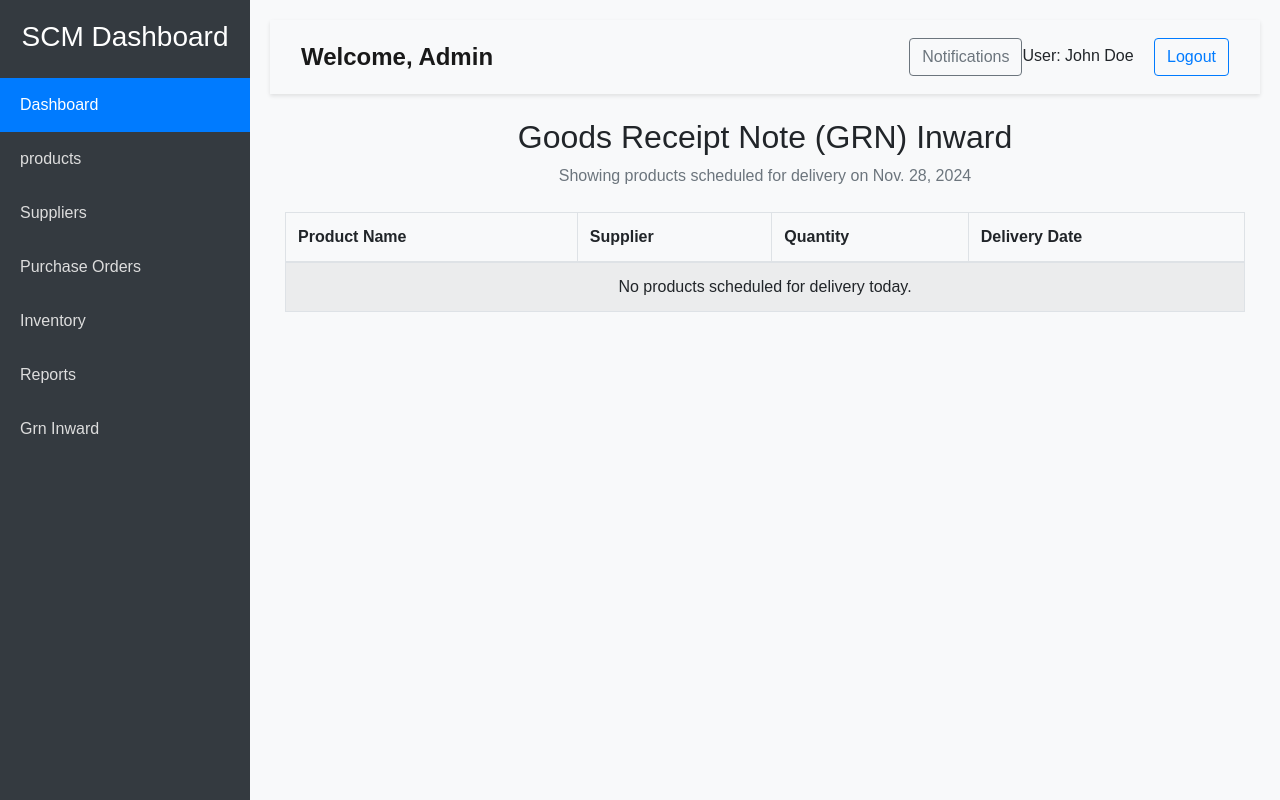
After one commit to Rapolu27/supply_chain_management, a Django app: page /grn-inward in a window 1280 px wide. The commit adds this page. Run offline with Django 3.2, Linux system fonts and the light colour scheme; data comes from the database, SQL or seed files in the repository; some libraries are stand-ins or nearby versions.

Commit message:
added grn inward

```diff
--- a/scm/views.py
+++ b/scm/views.py
@@ -6,8 +6,10 @@ from .forms import SupplierForm, ProductForm, PurchaseOrderForm
 from scm_core.inventory_threshold import get_out_of_range_products, create_auto_purchase_orders
 from scm_core import data_helper
 from scm_core import reports_helper
-
-from datetime import datetime, timedelta
+import requests
+import json
+from django.http import JsonResponse
+from datetime import datetime,date,timedelta
 
 
 # Create your views here.
@@ -186,10 +188,33 @@ def reports_view(request):
     return render(request, "reports/dashboard.html", context)
 
 
-from django import template
+def grn_inward_view(request):
+    today = date.today()
 
-register = template.Library()
+    # Fetch all purchase orders for today with status 'pending'
+    purchase_orders = PurchaseOrder.objects.filter(
+        status='pending', delivery_date=today
+    ).select_related('product')
 
-@register.filter
-def to_range(value):
-    return range(1, value + 1)
+    context = {
+        'purchase_orders': purchase_orders,
+        'today': today,
+    }
+    return render(request, 'product/grn_inward.html', context)
+
+def trigger_grn_inward_view(request):
+    url = "https://s01swrn1lk.execute-api.ap-south-1.amazonaws.com/Staging/process-purchaseorders"
+    response = requests.post(url)
+    print('response: ', response)
+    if response.status_code == 200:
+        return JsonResponse({
+                'status': 'success',
+                'message': 'Lambda function executed successfully.',
+                'data': response.json(),
+            })
+    else:
+        print("Failed:", response.status_code, response.text)
+    return JsonResponse({
+                'status': 'error',
+                'message': response.text,
+    })
--- a/supply_chain_management/urls.py
+++ b/supply_chain_management/urls.py
@@ -24,6 +24,8 @@ urlpatterns = [
     path('supplier/', include('scm.supplier_urls')),
     path('product/', include('scm.product_urls')),
     path('purchaseorder/',include('scm.order_urls')),
-     path("reports", views.reports_view, name="reports_dashboard"),
+    path("reports", views.reports_view, name="reports_dashboard"),
+    path('grn-inward', views.grn_inward_view,name='grn_inward'),
+    path('trigger-grn-inward', views.trigger_grn_inward_view,name='trigger_grn_lambda'),
     path('inventory', views.auto_generate_purchase_orders,name='auto_generate_purchase_orders')
 ]
--- a/templates/order/delete.html
+++ b/templates/order/delete.html
@@ -13,7 +13,7 @@
     <a href="/purchaseorder/list" class="active">Orders</a>
     <a href="/inventory">Inventory</a>
     <a href="/reports">Reports</a>
-    <a href="#">Settings</a>
+    <a href="/grn-inward">Grn Inward</a>
 </div>
 
 {% endblock %}
--- a/templates/order/form.html
+++ b/templates/order/form.html
@@ -13,7 +13,7 @@
     <a href="/purchaseorder/list" class="active">Orders</a>
     <a href="/inventory">Inventory</a>
     <a href="/reports">Reports</a>
-    <a href="#">Settings</a>
+    <a href="/grn-inward">Grn Inward</a>
 </div>
 
 {% endblock %}
--- a/templates/order/inventory.html
+++ b/templates/order/inventory.html
@@ -13,7 +13,7 @@
     <a href="/purchaseorder/list" >Orders</a>
     <a href="/inventory" class="active">Inventory</a>
     <a href="/reports">Reports</a>
-    <a href="#">Settings</a>
+    <a href="/grn-inward">Grn Inward</a>
 </div>
 
 {% endblock %}
--- a/templates/order/list.html
+++ b/templates/order/list.html
@@ -13,7 +13,7 @@
     <a href="/purchaseorder/list" class="active" >Orders</a>
     <a href="/inventory" >Inventory</a>
     <a href="/reports">Reports</a>
-    <a href="#">Settings</a>
+    <a href="/grn-inward">Grn Inward</a>
 </div>
 
 {% endblock %}
--- a/templates/product/delete.html
+++ b/templates/product/delete.html
@@ -13,7 +13,7 @@
     <a href="/purchaseorder/list">Orders</a>
     <a href="/inventory">Inventory</a>
     <a href="reports">Reports</a>
-    <a href="#">Settings</a>
+    <a href="/grn-inward">Grn Inward</a>
 </div>
 
 {% endblock %}
--- a/templates/product/form.html
+++ b/templates/product/form.html
@@ -13,7 +13,7 @@
     <a href="/purchaseorder/list">Orders</a>
     <a href="/inventory">Inventory</a>
     <a href="reports">Reports</a>
-    <a href="#">Settings</a>
+    <a href="/grn-inward">Grn Inward</a>
 </div>
 
 {% endblock %}
--- /dev/null
+++ b/templates/product/grn_inward.html
@@ -0,0 +1,79 @@
+{% extends 'user/base.html' %}
+
+{% block title %}Dashboard{% endblock %}
+
+{% block sidebar %}
+<div class="sidebar">
+    <div class="sidebar-header text-center mb-4">
+        <h3>SCM Dashboard</h3>
+    </div>
+    <a href="/user/dashboard" class="active">Dashboard</a>
+    <a href="/product/list">products</a>
+    <a href="/supplier/list">Suppliers</a>
+    <a href="/purchaseorder/list">Purchase Orders</a>
+    <a href="/inventory">Inventory</a>
+    <a href="/reports">Reports</a>
+    <a href="/grn-inward">Grn Inward</a>
+</div>
+
+{% endblock %}
+
+{% block content %}
+<!-- Dashboard Cards -->
+<div class="container-fluid">
+    <h2 class="text-center">Goods Receipt Note (GRN) Inward</h2>
+    <p class="text-muted text-center">Showing products scheduled for delivery on {{ today }}</p>
+
+    <table class="table table-bordered table-striped mt-4">
+        <thead>
+            <tr>
+                <th>Product Name</th>
+                <th>Supplier</th>
+                <th>Quantity</th>
+                <th>Delivery Date</th>
+            </tr>
+        </thead>
+        <tbody>
+            {% for order in purchase_orders %}
+            <tr>
+                <td>{{ order.product.name }}</td>
+                <td>{{ order.product.supplier.name }}</td>
+                <td>{{ order.quantity }}</td>
+                <td>{{ order.delivery_date }}</td>
+            </tr>
+            {% empty %}
+            <tr>
+                <td colspan="4" class="text-center">No products scheduled for delivery today.</td>
+            </tr>
+            {% endfor %}
+        </tbody>
+    </table>
+
+    {% if purchase_orders %}
+    <div class="text-center">
+        <button id="trigger-grn" class="btn btn-primary">GRN Inward</button>
+    </div>
+    {% endif %}
+</div>
+
+<script>
+    document.getElementById('trigger-grn').addEventListener('click', function () {
+        fetch("{% url 'trigger_grn_lambda' %}", {
+            method: 'POST',
+            headers: {
+                'X-CSRFToken': '{{ csrf_token }}',
+            },
+        })
+        .then(response => response.json())
+        .then(data => {
+            if (data.status === 'success') {
+                alert('GRN process completed successfully!');
+                location.reload();
+            } else {
+                alert('Error: ' + data.message);
+            }
+        })
+        .catch(error => alert('some error occurred'));
+    });
+</script>
+{% endblock %}
--- a/templates/product/list.html
+++ b/templates/product/list.html
@@ -13,7 +13,7 @@
     <a href="/purchaseorder/list">Orders</a>
     <a href="/inventory">Inventory</a>
     <a href="/reports">Reports</a>
-    <a href="#">Settings</a>
+    <a href="/grn-inward">Grn Inward</a>
 </div>
 
 {% endblock %}
--- a/templates/reports/dashboard.html
+++ b/templates/reports/dashboard.html
@@ -13,7 +13,7 @@
     <a href="/purchaseorder/list">Orders</a>
     <a href="/inventory">Inventory</a>
     <a href="/reports" class="active">Reports</a>
-    <a href="#">Settings</a>
+    <a href="/grn-inward">Grn Inward</a>
 </div>
 
 {% endblock %}
--- a/templates/supplier/delete.html
+++ b/templates/supplier/delete.html
@@ -13,7 +13,7 @@
     <a href="/purchaseorder/list">Orders</a>
     <a href="/inventory">Inventory</a>
     <a href="/reports">Reports</a>
-    <a href="#">Settings</a>
+    <a href="/grn-inward">Grn Inward</a>
 </div>
 
 {% endblock %}
--- a/templates/supplier/form.html
+++ b/templates/supplier/form.html
@@ -13,7 +13,7 @@
     <a href="/purchaseorder/list">Orders</a>
     <a href="/inventory">Inventory</a>
     <a href="/reports">Reports</a>
-    <a href="#">Settings</a>
+    <a href="/grn-inward">Grn Inward</a>
 </div>
 
 {% endblock %}
--- a/templates/supplier/list.html
+++ b/templates/supplier/list.html
@@ -14,7 +14,7 @@
     <a href="/purchaseorder/list">Orders</a>
     <a href="/inventory">Inventory</a>
     <a href="/reports">Reports</a>
-    <a href="#">Settings</a>
+    <a href="/grn-inward">Grn Inward</a>
 </div>
 
 {% endblock %}
--- a/templates/user/base.html
+++ b/templates/user/base.html
@@ -118,7 +118,7 @@
         <a href="/purchaseorder/list">Orders</a>
         <a href="/inventory">Inventory</a>
         <a href="/reports">Reports</a>
-        <a href="#">Settings</a>
+        <a href="/grn-inward">Grn Inward I</a>
     </div>
     {% endblock %}
 
--- a/templates/user/dashboard.html
+++ b/templates/user/dashboard.html
@@ -10,10 +10,10 @@
     <a href="/user/dashboard" class="active">Dashboard</a>
     <a href="/product/list">products</a>
     <a href="/supplier/list">Suppliers</a>
-    <a href="/purchaseorder/list">Orders</a>
+    <a href="/purchaseorder/list">Purchase Orders</a>
     <a href="/inventory">Inventory</a>
     <a href="/reports">Reports</a>
-    <a href="#">Settings</a>
+    <a href="/grn-inward">Grn Inward</a>
 </div>
 
 {% endblock %}
```
Also changed, not shown: supply_chain_management/settings.py (+22 -2 lines).
